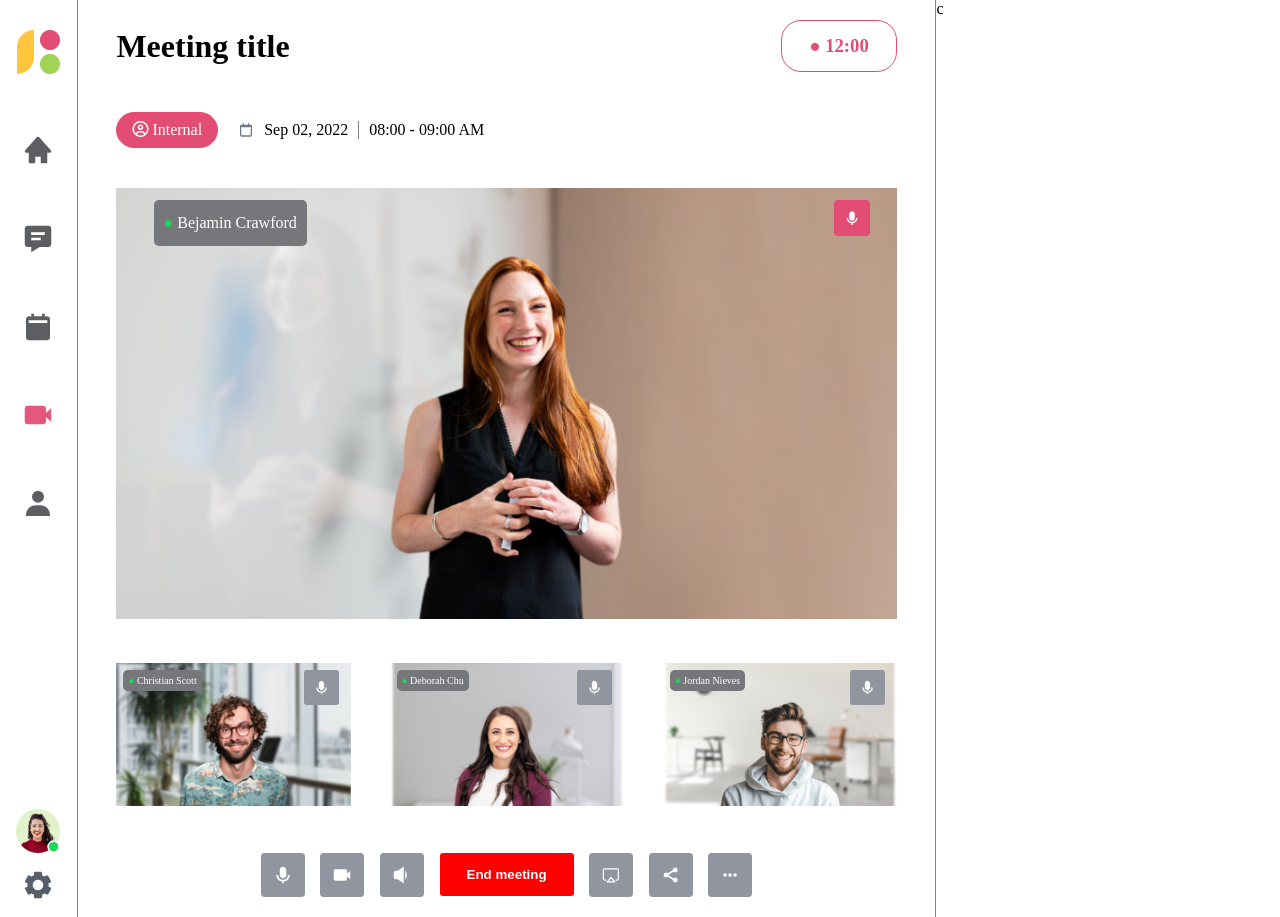
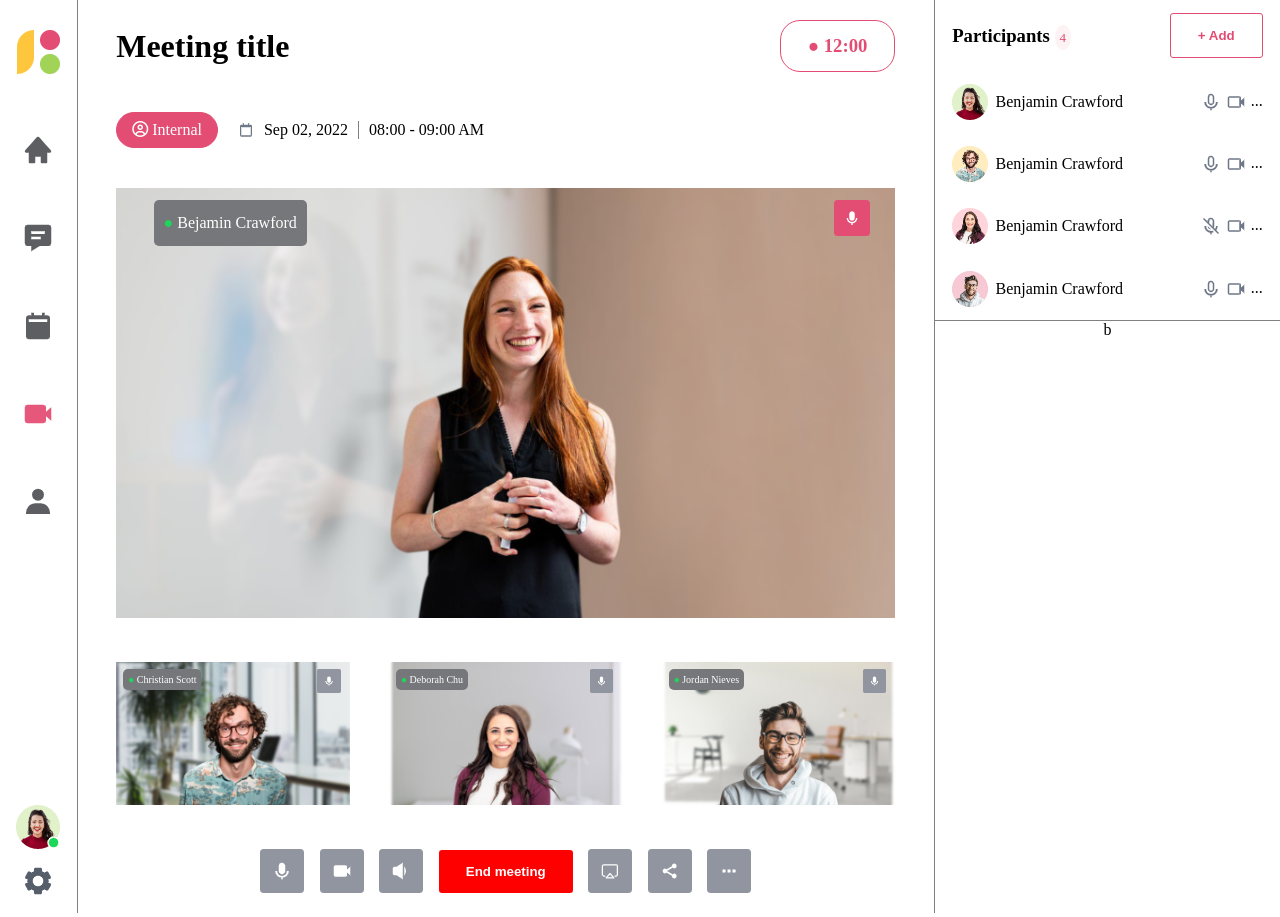
Before and after one commit to baoispro/BaiTapTH_Tuan04_Web, a plain HTML site: page NguyenLeGiaBao_21122241/index.html in a window 1280 px wide. Drawn offline with Linux system fonts and the light colour scheme.

Commit message:
complete participants of chatbox

```diff
--- a/NguyenLeGiaBao_21122241/index.html
+++ b/NguyenLeGiaBao_21122241/index.html
@@ -90,7 +90,6 @@
         #small_pic {
             display: flex;
             justify-content: space-between;
-            height: 150px;
         }
 
         .center {
@@ -112,6 +111,25 @@
             border-radius: 3px;
             font-weight: bold;
             padding: 14px 27px;
+        }
+
+        #chatbox {
+            display: flex;
+            flex-direction: column;
+            width: 27%;
+        }
+
+        #participants {
+            display: flex;
+            justify-content: space-around;
+            flex-direction: column;
+            width: 90%;
+        }
+
+        .twoCol {
+            display: flex;
+            justify-content: space-between;
+            align-items: center;
         }
     </style>
 </head>
@@ -143,50 +161,111 @@
                     <p class="colorPink"
                         style="color: white; background-color: #e34d73; padding: 8px 15px; margin-right: 20px;"><i
                             class='far fa-user-circle'></i> Internal</p>
-                    <img style="margin-right: 10px;" src="images/calender_small.png" alt="">
+                    <img style="margin-right: 10px;" src="images/content/calender_small.png" alt="">
                     <p style="margin-right: 10px; padding-right: 10px; border-right: gray groove 1px;">Sep 02, 2022</p>
                     <p>08:00 - 09:00 AM</p>
                 </div>
                 <div>
                     <img style="width: 100%; position: relative;" src="images/content/img_big.png" alt="">
-                    <img style="position: absolute; right: 32%; top:200px" src="images/mic_color.png" alt="">
+                    <img style="position: absolute; right: 32%; top:200px" src="images/content/mic_color.png" alt="">
                     <p style="position: absolute; top:200px; left: 12%;" class="user"><i
                             style="color: #1dd75b;">&#9679;</i> Bejamin Crawford</p>
                 </div>
                 <div id="small_pic">
                     <div style="position: relative; width: 30%;">
-                        <img style="position: absolute; width: 100%;" class="width30percent" src="images/img2.png" alt="">
-                        <img style="position: absolute; left: 80%; top:5%; width: 15%;" src="images/mic_grey_color.png" alt="">
+                        <img style="width: 100%;" class="width30percent" src="images/content/img2.png" alt="">
+                        <img style="position: absolute; left: 86%; top:5%; width: 10%;"
+                            src="images/content/mic_grey_color.png" alt="">
                         <p style="position: absolute; font-size: 10px;padding: 5px;left: 3%; top:5%;" class="user"><i
                                 style="color: #1dd75b;">&#9679;</i> Christian Scott</p>
                     </div>
                     <div style="position: relative; width: 30%;">
-                        <img style="position: absolute; width: 100%;" class="width30percent" src="images/img1.png" alt="">
-                        <img style="position: absolute; left: 80%; top:5%; width: 15%;" src="images/mic_grey_color.png" alt="">
+                        <img style="width: 100%;" class="width30percent" src="images/content/img1.png" alt="">
+                        <img style="position: absolute; left: 86%; top:5%; width: 10%;"
+                            src="images/content/mic_grey_color.png" alt="">
                         <p style="position: absolute; font-size: 10px;padding: 5px;left: 3%; top:5%;" class="user"><i
                                 style="color: #1dd75b;">&#9679;</i> Deborah Chu</p>
                     </div>
                     <div style="position: relative; width: 30%;">
-                        <img style="position: absolute; width: 100%;" class="width30percent" src="images/img.png" alt="">
-                        <img style="position: absolute; left: 80%; top:5%; width: 15%;" src="images/mic_grey_color.png" alt="">
+                        <img style="width: 100%;" class="width30percent" src="images/content/img.png" alt="">
+                        <img style="position: absolute; left: 86%; top:5%; width: 10%;"
+                            src="images/content/mic_grey_color.png" alt="">
                         <p style="position: absolute; font-size: 10px;padding: 5px;left: 3%; top:5%;" class="user"><i
                                 style="color: #1dd75b;">&#9679;</i> Jordan Nieves</p>
                     </div>
                 </div>
                 <div class="center">
                     <div id="buttons">
-                        <img src="images/mic_grey_color.png" alt="">
-                        <img src="images/cam_color.png" alt="">
-                        <img src="images/speaker_grey_color.png" alt="">
+                        <img src="images/content/mic_grey_color.png" alt="">
+                        <img src="images/content/cam_color.png" alt="">
+                        <img src="images/content/speaker_grey_color.png" alt="">
                         <button>End meeting</button>
-                        <img src="images/Button 2179.png" alt="">
-                        <img src="images/share.png" alt="">
-                        <img src="images/threeDots.png" alt="">
+                        <img src="images/content/Button 2179.png" alt="">
+                        <img src="images/content/share.png" alt="">
+                        <img src="images/content/threeDots.png" alt="">
                     </div>
                 </div>
             </div>
         </div>
-        <div id="chatbox ">c</div>
+        <div id="chatbox">
+            <div style="display: flex;height: 35%;justify-content: space-around;border-bottom: gray groove 1px;">
+                <div id="participants">
+                    <div class="twoCol">
+                        <h3>Participants <span style="background-color: #fdf2f4; color: #e34d73; padding: 5px; border-radius: 50%; font-weight: normal; font-size: 70%;">4</span></h3>
+                        <button style="background-color: white; color: #e34d73; border: #e34d73 solid 1px;">+ Add</button>
+                    </div>
+                    <div class="twoCol">
+                        <div style="display: flex; justify-content: space-between; align-items: center; width: 55%;">
+                            <img src="images/chatbox/avatar 1322.png" alt="">
+                            <p>Benjamin Crawford</p>
+                        </div>
+                        <div style="display: flex; justify-content: space-between; width: 20%;">
+                            <img src="images/chatbox/mic1.png" alt="">
+                            <img src="images/chatbox/cam_small.png" alt="">
+                            <p>...</p>
+                        </div>
+                    </div>
+                    <div class="twoCol">
+                        <div style="display: flex; justify-content: space-between; align-items: center; width: 55%;">
+                            <img src="images/chatbox/avatar 1323.png" alt="">
+                            <p>Benjamin Crawford</p>
+                        </div>
+                        <div style="display: flex; justify-content: space-between; width: 20%;">
+                            <img src="images/chatbox/mic1.png" alt="">
+                            <img src="images/chatbox/cam_small.png" alt="">
+                            <p>...</p>
+                        </div>
+                    </div>
+                    <div class="twoCol">
+                        <div style="display: flex; justify-content: space-between; align-items: center; width: 55%;">
+                            <img src="images/chatbox/avatar 1324.png" alt="">
+                            <p>Benjamin Crawford</p>
+                        </div>
+                        <div style="display: flex; justify-content: space-between; width: 20%;">
+                            <img src="images/chatbox/mic2.png" alt="">
+                            <img src="images/chatbox/cam_small.png" alt="">
+                            <p>...</p>
+                        </div>
+                    </div>
+                    <div class="twoCol">
+                        <div style="display: flex; justify-content: space-between; align-items: center; width: 55%;">
+                            <img src="images/chatbox/avatar 1325.png" alt="">
+                            <p>Benjamin Crawford</p>
+                        </div>
+                        <div style="display: flex; justify-content: space-between; width: 20%;">
+                            <img src="images/chatbox/mic1.png" alt="">
+                            <img src="images/chatbox/cam_small.png" alt="">
+                            <p>...</p>
+                        </div>
+                    </div>
+                </div>
+            </div>
+            <div id="chat">
+                <div style="display: flex;height: 35%;justify-content: space-around;">
+                    b
+                </div>
+            </div>
+        </div>
     </div>
 </body>
 
```
Also changed, not shown: NguyenLeGiaBao_21122241/images/chatbox/avatar 1322.png (renamed from NguyenLeGiaBao_21122241/images/avatar 1322.png), NguyenLeGiaBao_21122241/images/chatbox/avatar 1323.png (renamed from NguyenLeGiaBao_21122241/images/avatar 1323.png), NguyenLeGiaBao_21122241/images/chatbox/avatar 1324.png (renamed from NguyenLeGiaBao_21122241/images/avatar 1324.png), NguyenLeGiaBao_21122241/images/chatbox/avatar 1325.png (renamed from NguyenLeGiaBao_21122241/images/avatar 1325.png), NguyenLeGiaBao_21122241/images/chatbox/cam_small.png (renamed from NguyenLeGiaBao_21122241/images/cam_small.png), NguyenLeGiaBao_21122241/images/chatbox/mic1.png (renamed from NguyenLeGiaBao_21122241/images/mic1.png), NguyenLeGiaBao_21122241/images/chatbox/mic2.png (renamed from NguyenLeGiaBao_21122241/images/mic2.png), NguyenLeGiaBao_21122241/images/content/Button 2179.png (renamed from NguyenLeGiaBao_21122241/images/Button 2179.png), NguyenLeGiaBao_21122241/images/content/calender_small.png (renamed from NguyenLeGiaBao_21122241/images/calender_small.png), NguyenLeGiaBao_21122241/images/content/cam_color.png (renamed from NguyenLeGiaBao_21122241/images/cam_color.png), NguyenLeGiaBao_21122241/images/content/img.png (renamed from NguyenLeGiaBao_21122241/images/img.png), NguyenLeGiaBao_21122241/images/content/img1.png (renamed from NguyenLeGiaBao_21122241/images/img1.png), NguyenLeGiaBao_21122241/images/content/img2.png (renamed from NguyenLeGiaBao_21122241/images/img2.png), NguyenLeGiaBao_21122241/images/content/mic_color.png (renamed from NguyenLeGiaBao_21122241/images/mic_color.png), 4 more files.
